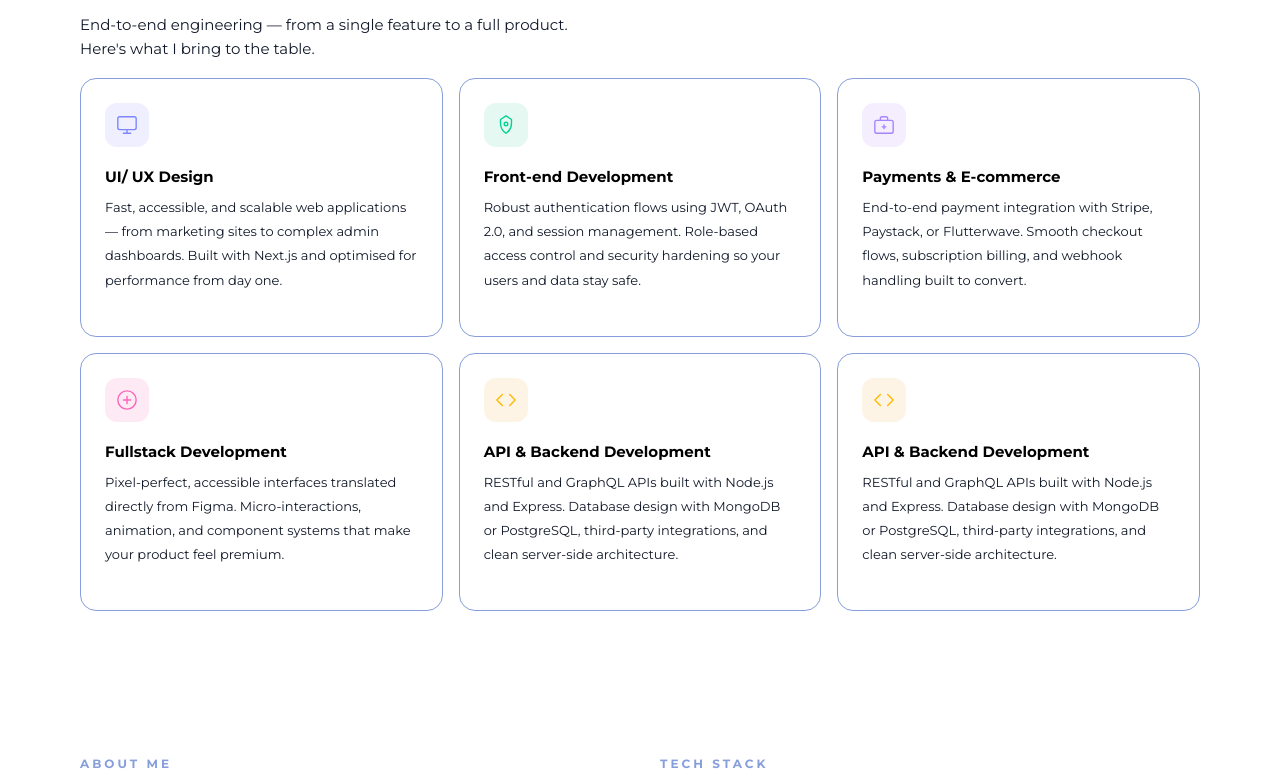
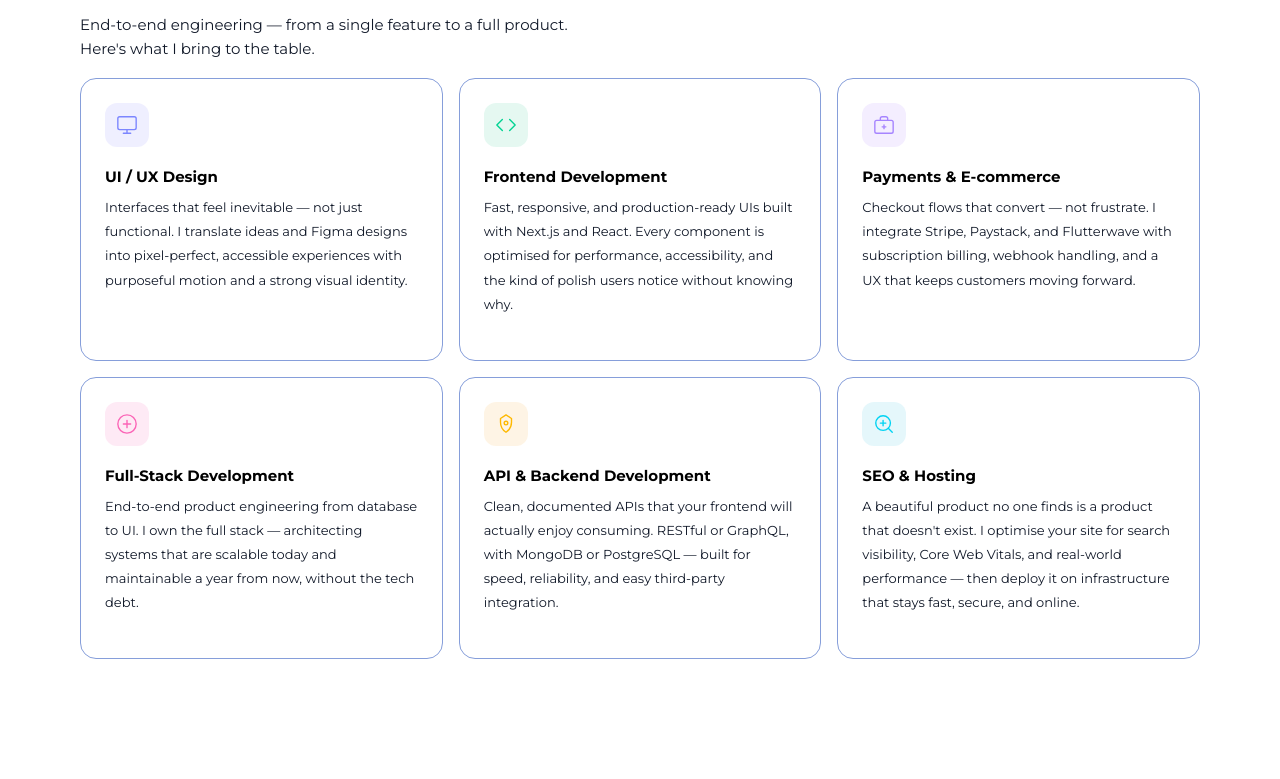
Before and after one commit to EMMANUEL08161823021/Portfolio, a Next.js app in the folder portfolio/: page /home in a window 1280 px wide. Shown: the part 961-1740 px from the top of the page. Built offline with nearby package versions, Linux system fonts and the light colour scheme.

Commit message:
new feature

```diff
--- a/portfolio/app/home/components/Hero.jsx
+++ b/portfolio/app/home/components/Hero.jsx
@@ -132,7 +132,7 @@ const Hero = () => {
             <div
               className="absolute text-[10px] font-bold px-2.5 py-1 rounded-md tracking-widest uppercase text-indigo-300"
               style={{
-                top: -10, right: -70,
+                top: -10, right: 70,
                 background: "rgba(79,70,229,0.15)",
                 border: "1px solid rgba(79,70,229,0.3)",
               }}
--- a/portfolio/app/home/components/Services.jsx
+++ b/portfolio/app/home/components/Services.jsx
@@ -2,11 +2,11 @@
 
 const SERVICE_DATA = [
   {
-    id: "web-app",
-    title: "UI/ UX Design",
+    id: "ui-ux",
+    title: "UI / UX Design",
     description:
-      "Fast, accessible, and scalable web applications — from marketing sites to complex admin dashboards. Built with Next.js and optimised for performance from day one.",
-    tags: ["Next.js", "React", "TypeScript"],
+      "Interfaces that feel inevitable — not just functional. I translate ideas and Figma designs into pixel-perfect, accessible experiences with purposeful motion and a strong visual identity.",
+    tags: ["Figma", "Tailwind", "Framer Motion"],
     icon: (
       <svg width="22" height="22" viewBox="0 0 24 24" fill="none" stroke="currentColor" strokeWidth="1.5" strokeLinecap="round" strokeLinejoin="round">
         <rect x="2" y="3" width="20" height="14" rx="2" />
@@ -20,15 +20,15 @@ const SERVICE_DATA = [
     tagColor: "bg-indigo-500/10 text-indigo-400 border-indigo-500/20",
   },
   {
-    id: "auth",
-    title: "Front-end Development",
+    id: "frontend",
+    title: "Frontend Development",
     description:
-      "Robust authentication flows using JWT, OAuth 2.0, and session management. Role-based access control and security hardening so your users and data stay safe.",
-    tags: ["JWT", "OAuth", "RBAC"],
+      "Fast, responsive, and production-ready UIs built with Next.js and React. Every component is optimised for performance, accessibility, and the kind of polish users notice without knowing why.",
+    tags: ["Next.js", "React", "TypeScript"],
     icon: (
       <svg width="22" height="22" viewBox="0 0 24 24" fill="none" stroke="currentColor" strokeWidth="1.5" strokeLinecap="round" strokeLinejoin="round">
-        <path d="M12 2l6 4v4c0 5-3 9-6 11-3-2-6-6-6-11V6l6-4z" />
-        <circle cx="12" cy="11" r="2" />
+        <polyline points="16 18 22 12 16 6" />
+        <polyline points="8 6 2 12 8 18" />
       </svg>
     ),
     accent: "from-emerald-500/10 to-emerald-500/0",
@@ -41,7 +41,7 @@ const SERVICE_DATA = [
     id: "payments",
     title: "Payments & E-commerce",
     description:
-      "End-to-end payment integration with Stripe, Paystack, or Flutterwave. Smooth checkout flows, subscription billing, and webhook handling built to convert.",
+      "Checkout flows that convert — not frustrate. I integrate Stripe, Paystack, and Flutterwave with subscription billing, webhook handling, and a UX that keeps customers moving forward.",
     tags: ["Stripe", "Paystack", "Webhooks"],
     icon: (
       <svg width="22" height="22" viewBox="0 0 24 24" fill="none" stroke="currentColor" strokeWidth="1.5" strokeLinecap="round" strokeLinejoin="round">
@@ -58,11 +58,11 @@ const SERVICE_DATA = [
     tagColor: "bg-violet-500/10 text-violet-400 border-violet-500/20",
   },
   {
-    id: "ui",
-    title: "Fullstack Development",
+    id: "fullstack",
+    title: "Full-Stack Development",
     description:
-      "Pixel-perfect, accessible interfaces translated directly from Figma. Micro-interactions, animation, and component systems that make your product feel premium.",
-    tags: ["Figma", "Tailwind", "Framer Motion"],
+      "End-to-end product engineering from database to UI. I own the full stack — architecting systems that are scalable today and maintainable a year from now, without the tech debt.",
+    tags: ["Next.js", "Node.js", "MongoDB"],
     icon: (
       <svg width="22" height="22" viewBox="0 0 24 24" fill="none" stroke="currentColor" strokeWidth="1.5" strokeLinecap="round" strokeLinejoin="round">
         <circle cx="12" cy="12" r="10" />
@@ -79,12 +79,12 @@ const SERVICE_DATA = [
     id: "api",
     title: "API & Backend Development",
     description:
-      "RESTful and GraphQL APIs built with Node.js and Express. Database design with MongoDB or PostgreSQL, third-party integrations, and clean server-side architecture.",
-    tags: ["Node.js", "REST", "MongoDB"],
+      "Clean, documented APIs that your frontend will actually enjoy consuming. RESTful or GraphQL, with MongoDB or PostgreSQL — built for speed, reliability, and easy third-party integration.",
+    tags: ["Node.js", "REST", "GraphQL"],
     icon: (
       <svg width="22" height="22" viewBox="0 0 24 24" fill="none" stroke="currentColor" strokeWidth="1.5" strokeLinecap="round" strokeLinejoin="round">
-        <polyline points="16 18 22 12 16 6" />
-        <polyline points="8 6 2 12 8 18" />
+        <path d="M12 2l6 4v4c0 5-3 9-6 11-3-2-6-6-6-11V6l6-4z" />
+        <circle cx="12" cy="11" r="2" />
       </svg>
     ),
     accent: "from-amber-500/10 to-amber-500/0",
@@ -94,22 +94,22 @@ const SERVICE_DATA = [
     tagColor: "bg-amber-500/10 text-amber-400 border-amber-500/20",
   },
   {
-    id: "api",
-    title: "API & Backend Development",
+    id: "seo-hosting",
+    title: "SEO & Hosting",
     description:
-      "RESTful and GraphQL APIs built with Node.js and Express. Database design with MongoDB or PostgreSQL, third-party integrations, and clean server-side architecture.",
-    tags: ["Node.js", "REST", "MongoDB"],
+      "A beautiful product no one finds is a product that doesn't exist. I optimise your site for search visibility, Core Web Vitals, and real-world performance — then deploy it on infrastructure that stays fast, secure, and online.",
+    tags: ["Vercel", "Lighthouse", "SEO"],
     icon: (
       <svg width="22" height="22" viewBox="0 0 24 24" fill="none" stroke="currentColor" strokeWidth="1.5" strokeLinecap="round" strokeLinejoin="round">
-        <polyline points="16 18 22 12 16 6" />
-        <polyline points="8 6 2 12 8 18" />
+        <circle cx="11" cy="11" r="8" />
+        <path d="M21 21l-4.35-4.35M11 8v6M8 11h6" />
       </svg>
     ),
-    accent: "from-amber-500/10 to-amber-500/0",
-    iconBg: "bg-amber-500/10",
-    iconColor: "text-amber-400",
-    borderHover: "hover:border-amber-500/40",
-    tagColor: "bg-amber-500/10 text-amber-400 border-amber-500/20",
+    accent: "from-cyan-500/10 to-cyan-500/0",
+    iconBg: "bg-cyan-500/10",
+    iconColor: "text-cyan-400",
+    borderHover: "hover:border-cyan-500/40",
+    tagColor: "bg-cyan-500/10 text-cyan-400 border-cyan-500/20",
   },
 ]
 
```
